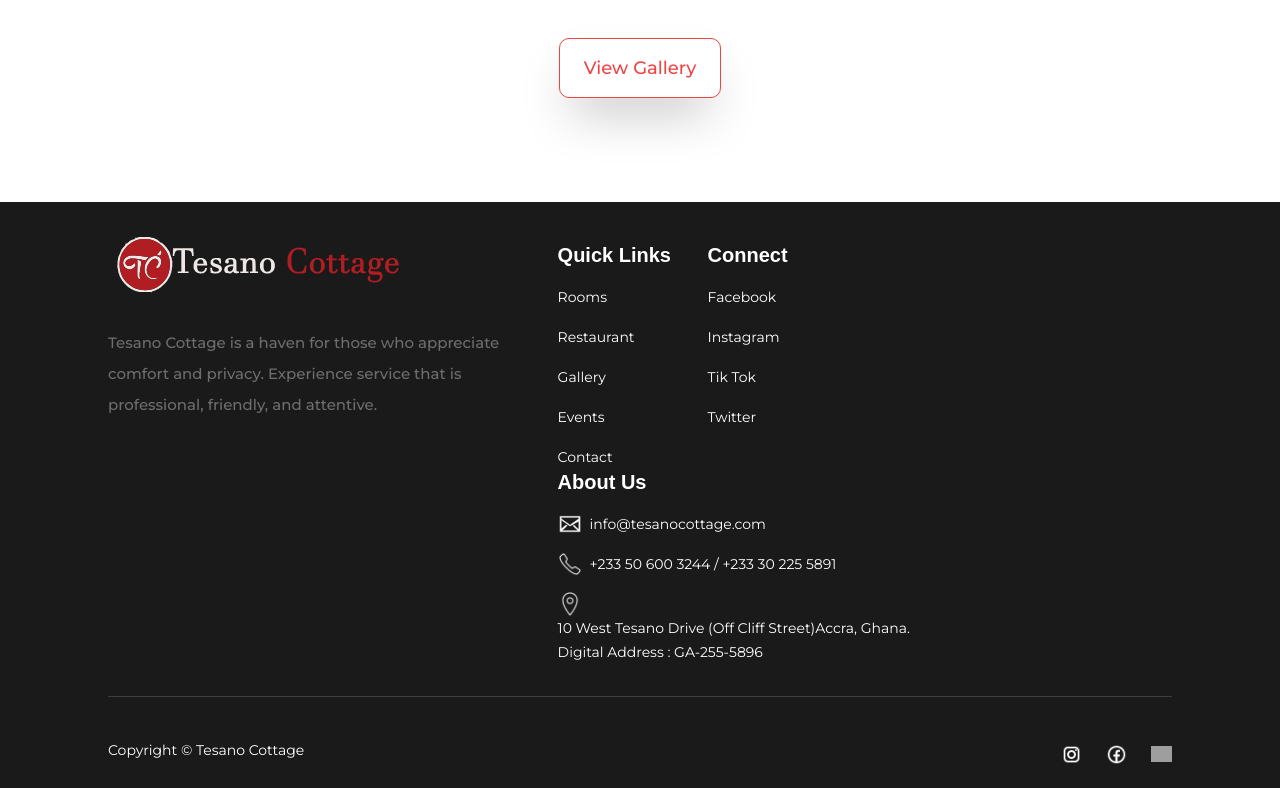
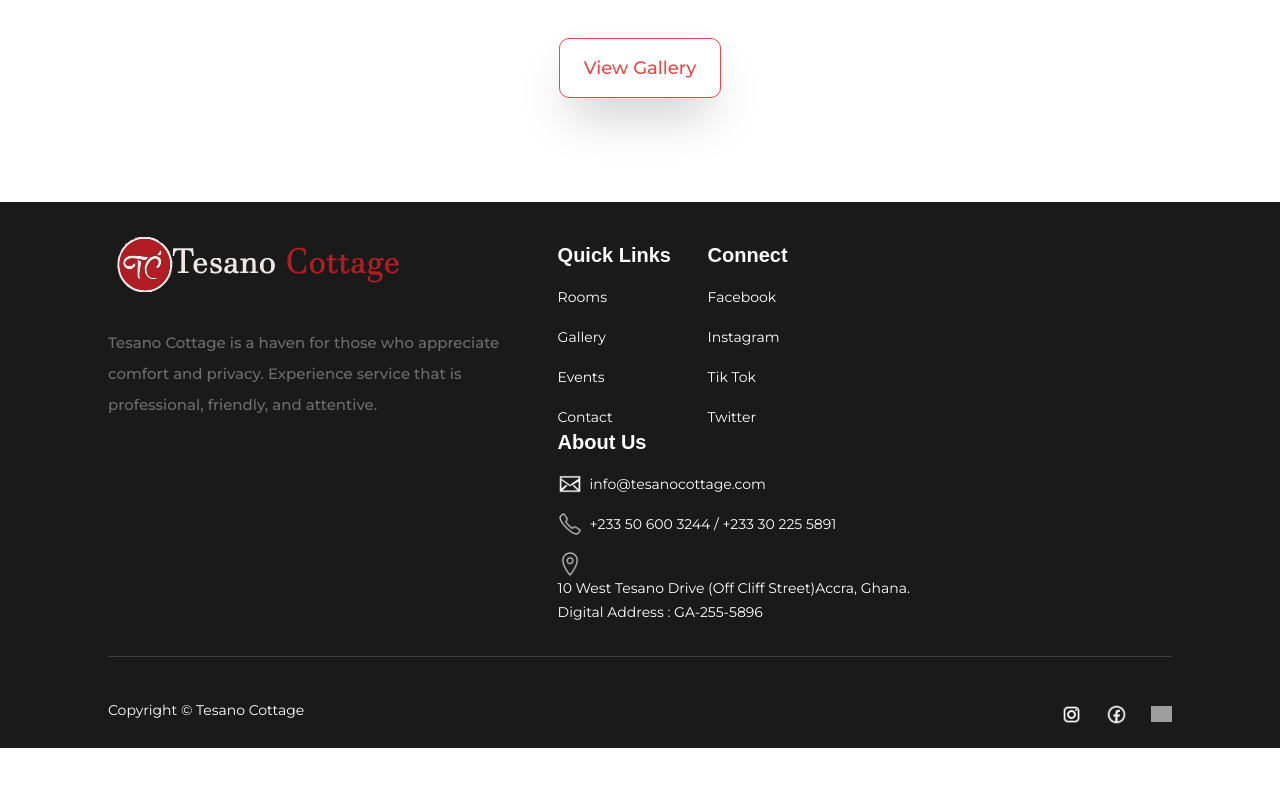
Before and after one commit to nettey-senpai/tesanocottage-website, a React (Vite) app: page / in a window 1280 px wide. Shown: the part 3630-4418 px from the top of the page. After the commit the page ends 4378 px from the top, so only its background shows below. Built offline with nearby package versions, Linux system fonts and the light colour scheme; grey boxes are pictures that could not be loaded; a web font is replaced by a local one.

Commit message:
update footer links

```diff
--- a/src/constants/index.js
+++ b/src/constants/index.js
@@ -77,10 +77,6 @@
       {
         name: "Rooms",
         path: "/rooms",
-      },
-      {
-        name: "Restaurant",
-        path: "/restaurant",
       },
       {
         name: "Gallery",
```
